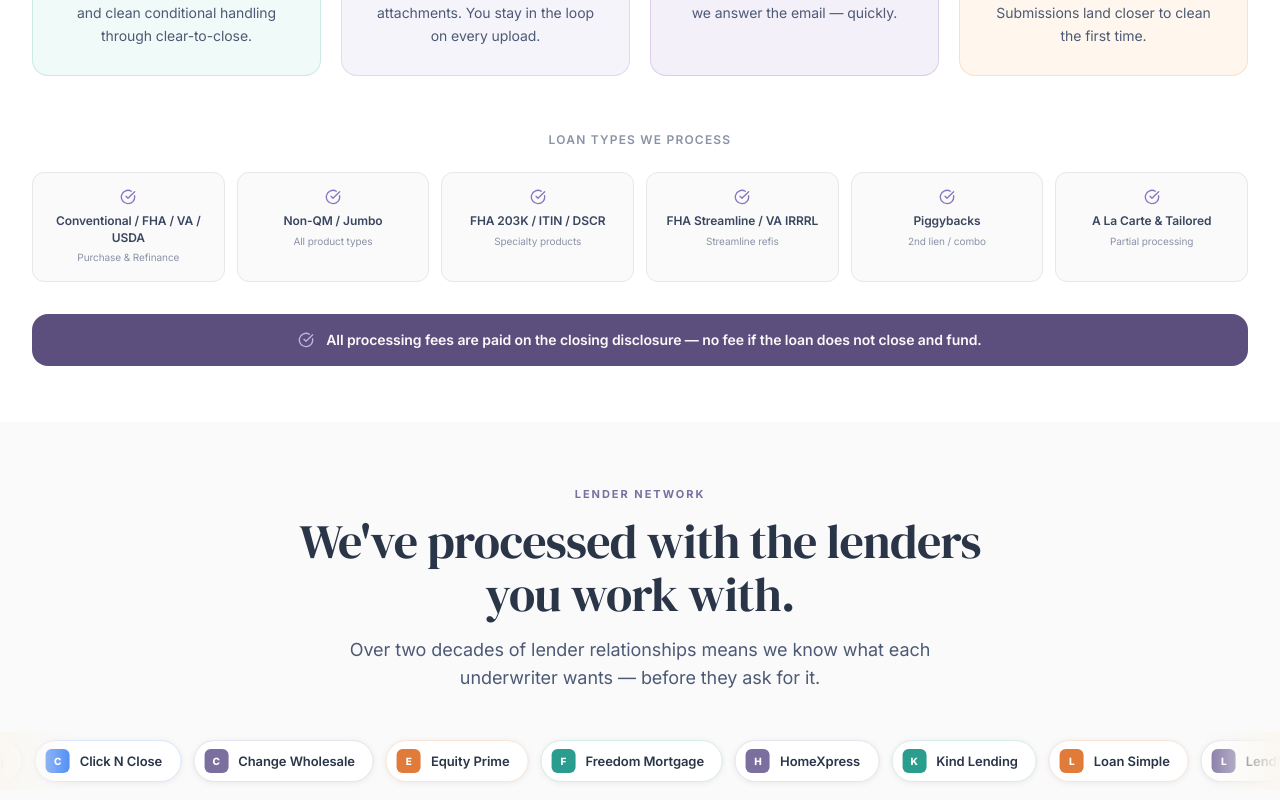
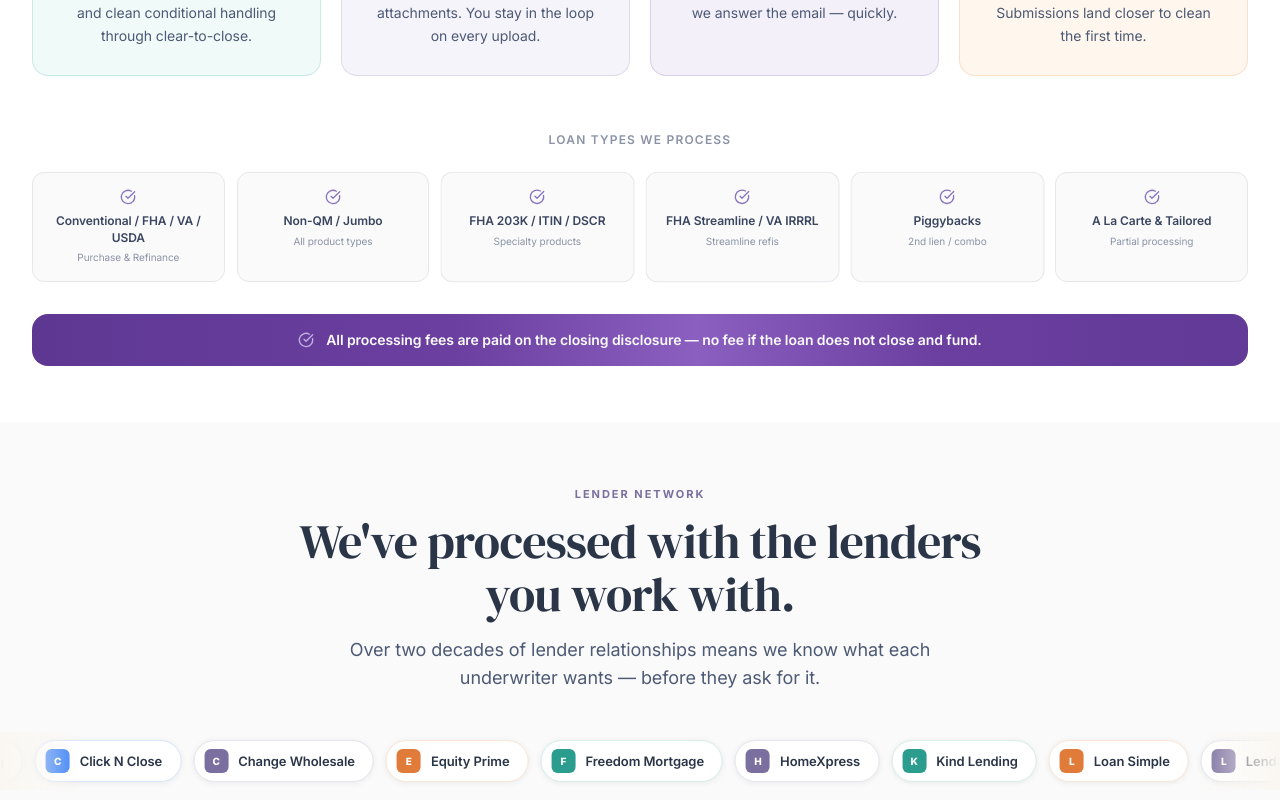
Before and after one commit to AppStudioPros/clas-mortgage-processing, a Next.js app: page / in a window 1280 px wide. Shown: the part 1380-2180 px from the top of the page. Built offline with nearby package versions, Linux system fonts and the light colour scheme.

Commit message:
feat: scroll reveal animations + ambient CSS (float, shimmer, pulse)

```diff
--- a/app/globals.css
+++ b/app/globals.css
@@ -348,3 +348,56 @@ body {
   0%, 100% { transform: translateX(0) translateY(0); }
   50% { transform: translateX(40px) translateY(-15px); }
 }
+
+/* ═══════════════════════════════════════════════
+   AMBIENT ANIMATIONS
+═══════════════════════════════════════════════ */
+
+/* Gentle float — hero badge, icons */
+@keyframes floatY {
+  0%, 100% { transform: translateY(0px); }
+  50% { transform: translateY(-7px); }
+}
+.float-y { animation: floatY 4s ease-in-out infinite; }
+.float-y-slow { animation: floatY 6s ease-in-out infinite; }
+.float-y-delay { animation: floatY 4s ease-in-out 1.5s infinite; }
+
+/* Shimmer sweep — guarantee banner, CTA sections */
+@keyframes shimmerSweep {
+  0% { background-position: -200% center; }
+  100% { background-position: 200% center; }
+}
+.guarantee-banner {
+  background-size: 200% auto;
+  background-image: linear-gradient(90deg, #4d2d82 0%, #6b3fa0 40%, #8b5fc0 50%, #6b3fa0 60%, #4d2d82 100%);
+  animation: shimmerSweep 6s linear infinite;
+}
+
+/* Soft pulse — primary CTA buttons */
+@keyframes softPulse {
+  0%, 100% { box-shadow: 0 0 0 0 rgba(107, 63, 160, 0.3); }
+  50% { box-shadow: 0 0 0 8px rgba(107, 63, 160, 0); }
+}
+.btn-gold { animation: softPulse 3s ease-in-out infinite; }
+
+/* Breathe — stat numbers, eyebrow labels */
+@keyframes breathe {
+  0%, 100% { opacity: 1; }
+  50% { opacity: 0.75; }
+}
+.breathe { animation: breathe 3s ease-in-out infinite; }
+
+/* Spin slow — loading / decorative icons */
+@keyframes spinSlow {
+  from { transform: rotate(0deg); }
+  to { transform: rotate(360deg); }
+}
+.spin-slow { animation: spinSlow 12s linear infinite; }
+
+/* Respect reduced motion */
+@media (prefers-reduced-motion: reduce) {
+  .float-y, .float-y-slow, .float-y-delay,
+  .guarantee-banner, .btn-gold, .breathe, .spin-slow {
+    animation: none !important;
+  }
+}
--- a/components/CTA.js
+++ b/components/CTA.js
@@ -1,6 +1,7 @@
 'use client';
 import Link from 'next/link';
 import { ArrowRight } from 'lucide-react';
+import { Reveal } from './Reveal';
 
 export default function CTA() {
   return (
@@ -8,7 +9,7 @@ export default function CTA() {
       <div className="absolute inset-0 -z-10">
         <div className="absolute top-0 left-1/2 -translate-x-1/2 h-[400px] w-[700px] rounded-full bg-lavender-200/30 blur-[120px]" />
       </div>
-      <div className="container-px mx-auto max-w-3xl text-center">
+      <Reveal variant="fadeUp"><div className="container-px mx-auto max-w-3xl text-center">
         <div className="eyebrow mb-3">Let's Talk</div>
         <h2 className="h-section text-slate2-900 mb-5">
           Ready to move files without the friction?
@@ -26,6 +27,7 @@ export default function CTA() {
           </a>
         </div>
       </div>
+    </Reveal>
     </section>
   );
 }
--- a/components/Hero.js
+++ b/components/Hero.js
@@ -3,6 +3,7 @@ import Link from 'next/link';
 import { useEffect, useState } from 'react';
 import { ArrowRight, FileCheck2, Clock, ShieldCheck } from 'lucide-react';
 import CloudBackdrop from './CloudBackdrop';
+import { Reveal, StaggerParent, StaggerChild } from './Reveal';
 
 const QUOTES = [
   {
@@ -131,7 +132,7 @@ export default function Hero() {
               </div>
 
               {/* Small floating CTC stat — purple */}
-              <div className="hero-ctc-badge absolute -bottom-3 -right-3 hidden sm:block">
+              <div className="hero-ctc-badge float-y-delay absolute -bottom-3 -right-3 hidden sm:block">
                 <div className="rounded-xl bg-lavender-600 text-white px-4 py-2.5 shadow-lg shadow-lavender-700/30">
                   <div className="text-[9px] font-bold uppercase tracking-[0.15em] text-lavender-100 leading-none">
                     Submission &rarr; CTC
--- /dev/null
+++ b/components/Reveal.js
@@ -0,0 +1,63 @@
+'use client';
+import { motion } from 'framer-motion';
+
+const variants = {
+  fadeUp: {
+    hidden: { opacity: 0, y: 32 },
+    show: { opacity: 1, y: 0 },
+  },
+  fadeIn: {
+    hidden: { opacity: 0 },
+    show: { opacity: 1 },
+  },
+  slideLeft: {
+    hidden: { opacity: 0, x: -40 },
+    show: { opacity: 1, x: 0 },
+  },
+  slideRight: {
+    hidden: { opacity: 0, x: 40 },
+    show: { opacity: 1, x: 0 },
+  },
+  scaleUp: {
+    hidden: { opacity: 0, scale: 0.92 },
+    show: { opacity: 1, scale: 1 },
+  },
+};
+
+export function Reveal({ children, variant = 'fadeUp', delay = 0, duration = 0.55, className = '', once = true, as = 'div' }) {
+  const Tag = motion[as] || motion.div;
+  return (
+    <Tag
+      className={className}
+      variants={variants[variant]}
+      initial="hidden"
+      whileInView="show"
+      viewport={{ once, margin: '-60px' }}
+      transition={{ duration, delay, ease: [0.22, 1, 0.36, 1] }}
+    >
+      {children}
+    </Tag>
+  );
+}
+
+export function StaggerParent({ children, className = '', staggerChildren = 0.08, delayChildren = 0 }) {
+  return (
+    <motion.div
+      className={className}
+      initial="hidden"
+      whileInView="show"
+      viewport={{ once: true, margin: '-60px' }}
+      variants={{ show: { transition: { staggerChildren, delayChildren } } }}
+    >
+      {children}
+    </motion.div>
+  );
+}
+
+export function StaggerChild({ children, className = '', variant = 'fadeUp' }) {
+  return (
+    <motion.div className={className} variants={variants[variant]}>
+      {children}
+    </motion.div>
+  );
+}
--- a/components/Services.js
+++ b/components/Services.js
@@ -1,5 +1,6 @@
 'use client';
 import { FileText, ScanSearch, MessageSquareText, CheckCircle2, CheckCircle } from 'lucide-react';
+import { Reveal, StaggerParent, StaggerChild } from './Reveal';
 
 const LOAN_TYPES = [
   { label: 'Conventional / FHA / VA / USDA', sub: 'Purchase & Refinance' },
@@ -41,7 +42,7 @@ export default function Services() {
   return (
     <section id="services" className="py-14 sm:py-18 bg-white">
       <div className="container-px mx-auto max-w-7xl">
-        <div className="max-w-3xl mx-auto mb-12 lg:mb-16 text-center">
+        <Reveal variant="fadeUp" className="max-w-3xl mx-auto mb-12 lg:mb-16 text-center">
           <div className="eyebrow mb-3">What We Do</div>
           <h2 className="h-section text-slate2-900 mb-5">
             Processing that respects your time<br className="hidden sm:inline"/> and your borrower's deadline.
@@ -49,14 +50,14 @@ export default function Services() {
           <p className="lede">
             We're a small team by design. Every file gets dedicated attention. Every loan officer gets a direct line. The relationship is the product.
           </p>
-        </div>
+        </Reveal>
 
-        <div className="services-grid grid grid-cols-1 sm:grid-cols-2 lg:grid-cols-4 gap-5">
+        <StaggerParent className="services-grid grid grid-cols-1 sm:grid-cols-2 lg:grid-cols-4 gap-5">
           {SERVICES.map((s) => (
+            <StaggerChild key={s.title}>
               <div
-              key={s.title}
                 style={{ background: s.bg, borderColor: s.color + '30', borderWidth: 1.5, borderStyle: 'solid' }}
-              className="group relative rounded-2xl p-7 transition-all hover:shadow-xl hover:-translate-y-1 flex flex-col items-center text-center"
+                className="group relative rounded-2xl p-7 transition-all hover:shadow-xl hover:-translate-y-1 flex flex-col items-center text-center h-full"
               >
                 <div className="mb-5 flex h-11 w-11 items-center justify-center rounded-xl transition-transform group-hover:scale-110"
                   style={{ background: s.color }}>
@@ -65,28 +66,33 @@ export default function Services() {
                 <h3 className="font-display text-xl text-slate2-900 mb-2">{s.title}</h3>
                 <p className="text-sm leading-relaxed text-slate2-700">{s.body}</p>
               </div>
+            </StaggerChild>
           ))}
-        </div>
+        </StaggerParent>
 
         {/* Loan types we process */}
-        <div className="mt-14">
+        <Reveal variant="fadeUp" delay={0.1} className="mt-14">
           <p className="text-center text-xs font-semibold uppercase tracking-widest text-slate2-500 mb-6">Loan types we process</p>
-          <div className="grid grid-cols-2 sm:grid-cols-3 lg:grid-cols-6 gap-3">
+          <StaggerParent className="grid grid-cols-2 sm:grid-cols-3 lg:grid-cols-6 gap-3">
             {LOAN_TYPES.map(({ label, sub }) => (
-              <div key={label} className="rounded-xl bg-cream-50 border border-line p-4 text-center">
+              <StaggerChild key={label} variant="scaleUp">
+                <div className="rounded-xl bg-cream-50 border border-line p-4 text-center h-full">
                   <CheckCircle className="h-4 w-4 text-lavender-500 mx-auto mb-2" />
                   <p className="text-xs font-semibold text-slate2-800 leading-snug mb-1">{label}</p>
                   <p className="text-[10px] text-slate2-500">{sub}</p>
                 </div>
+              </StaggerChild>
             ))}
-          </div>
-        </div>
+          </StaggerParent>
+        </Reveal>
 
         {/* Guarantee banner */}
-        <div className="mt-8 rounded-2xl bg-lavender-700 px-6 py-4 flex items-center justify-center gap-3 text-cream-50 text-sm font-semibold text-center flex-wrap">
+        <Reveal variant="fadeUp" delay={0.05} className="mt-8">
+          <div className="guarantee-banner rounded-2xl bg-lavender-700 px-6 py-4 flex items-center justify-center gap-3 text-cream-50 text-sm font-semibold text-center flex-wrap">
             <CheckCircle className="h-4 w-4 flex-shrink-0 text-lavender-300" />
             All processing fees are paid on the closing disclosure — no fee if the loan does not close and fund.
           </div>
+        </Reveal>
       </div>
     </section>
   );
```
Also changed, not shown: components/WhyClas.js (+8 -5 lines). Lines whose indentation alone changed are shown as unchanged.
